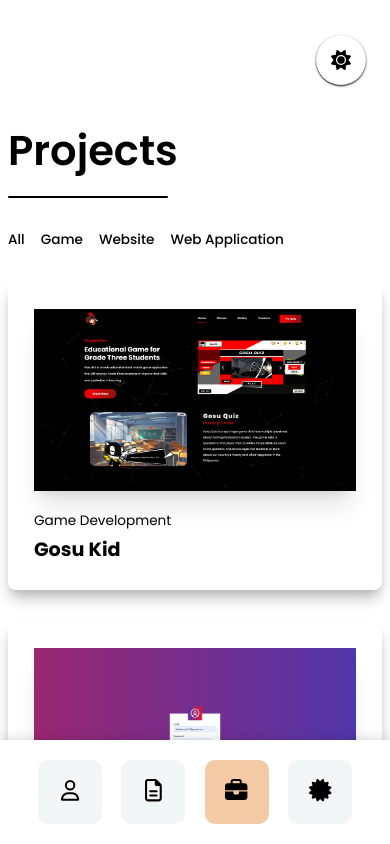
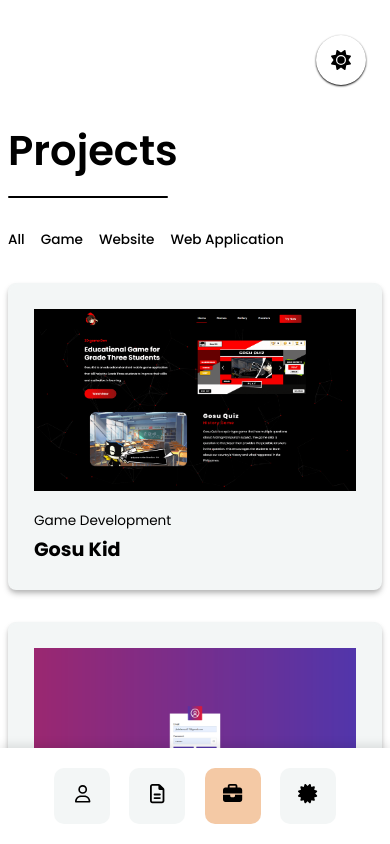
Before and after one commit to IDevl/dizi, a React (Create React App) app: page /#/projects in a window 390 px wide. Shown: the top 844 px of the page. Built offline with nearby package versions, Linux system fonts and the light colour scheme.

Commit message:
nov 1 revisions

```diff
--- a/src/index.css
+++ b/src/index.css
@@ -56,8 +56,8 @@
 
     @media screen and (max-width: 1024px) {
         .menu-item {
-            width: 4rem;
-            height: 4rem;
+            width: 3.5rem;
+            height: 3.5rem;
         }
     }
 
--- a/src/pages/about/about.jsx
+++ b/src/pages/about/about.jsx
@@ -62,7 +62,10 @@ export default function About() {
         <h2 className="page-title-headline text-black dark:text-[white] flex items-start gap-3.5 flex-col md:flex-row md:items-center md:gap-7 after:bg-black dark:after:bg-gradient-to-l from-[#df0000] to-[#550089]">About Me</h2>
         <div className="lg:grid grid-cols-12 md:gap-10 pt-4 pt-[30px] items-center">
           <div className="col-span-12 space-y-2.5">
-            <p className="text-black dark:text-[#b3b3b3] leading-8 text-[1rem]"> Logical, solution-focused IT professional with 2 years of experienced in Web Development. An enthusiast in application and software development and design, and have the perseverance to expand in-depth knowledge and skills through developing real-world projects. </p>
+            <p className="text-black dark:text-[#b3b3b3] leading-8 text-[1rem]">
+              {" "}
+              Logical, solution-focused IT graduate with almost two years of experience in Web Development. An enthusiast in application and software development and currently looking for a new developer role to expand in-depth knowledge and skills in programming and development through developing real-world projects in the field of Information Technology.{" "}
+            </p>
           </div>
         </div>
       </div>
@@ -112,7 +115,14 @@ export default function About() {
             {clients.map((client) => (
               <div className="px-3 md:px-5" key={client.id}>
                 <a className="flex items-center justify-center py-[1em]" href={client.link} target="_blank" rel="noreferrer">
-                  <img src={client.src} alt={client.id} />
+                  <img
+                    src={client.src}
+                    alt={client.id}
+                    onError={({ currentTarget }) => {
+                      currentTarget.onerror = null; // prevents looping
+                      currentTarget.src = "https://picsum.photos/100/100";
+                    }}
+                  />
                 </a>
               </div>
             ))}
--- a/src/pages/about/cube/cube.jsx
+++ b/src/pages/about/cube/cube.jsx
@@ -20,7 +20,7 @@ export default function LogoCube() {
     <div className="my-[120px] min-h-[150px]">
       <div className="stage-cube-container">
         <Cube className="cubespinner" size={150}>
-          <div className="face1 bg-white dark:bg-black bg-opacity-90 border-[1px] border-[black] dark:border-[white]" id="cube-side">
+          <div className="face1 bg-white dark:bg-black bg-opacity-80 dark:bg-opacity-70 border-[1px] border-[black] dark:border-[white]" id="cube-side">
             <svg aria-hidden="true" focusable="false" data-prefix="fab" data-icon="square-js" className="svg-inline--fa fa-square-js text-black dark:text-[#F7D33C]" role="img" xmlns="http://www.w3.org/2000/svg" viewBox="0 0 448 512">
               <path
                 fill="currentColor"
@@ -28,7 +28,7 @@ export default function LogoCube() {
               ></path>
             </svg>
           </div>
-          <div className="face2 bg-white dark:bg-black bg-opacity-90 border-[1px] border-[black] dark:border-[white]" id="cube-side">
+          <div className="face2 bg-white dark:bg-black bg-opacity-80 dark:bg-opacity-70 border-[1px] border-[black] dark:border-[white]" id="cube-side">
             <svg aria-hidden="true" focusable="false" data-prefix="fab" data-icon="wordpress" className="svg-inline--fa fa-wordpress text-black dark:text-[#00c0ff]" role="img" xmlns="http://www.w3.org/2000/svg" viewBox="0 0 512 512">
               <path
                 fill="currentColor"
@@ -36,7 +36,7 @@ export default function LogoCube() {
               ></path>
             </svg>
           </div>
-          <div className="face3 bg-white dark:bg-black bg-opacity-90 border-[1px] border-[black] dark:border-[white]" id="cube-side">
+          <div className="face3 bg-white dark:bg-black bg-opacity-80 dark:bg-opacity-70 border-[1px] border-[black] dark:border-[white]" id="cube-side">
             <svg aria-hidden="true" focusable="false" data-prefix="fab" data-icon="java" className="svg-inline--fa fa-java text-black dark:text-[#F0931C]" role="img" xmlns="http://www.w3.org/2000/svg" viewBox="0 0 384 512">
               <path
                 fill="currentColor"
@@ -44,7 +44,7 @@ export default function LogoCube() {
               ></path>
             </svg>
           </div>
-          <div className="face4 bg-white dark:bg-black bg-opacity-90 border-[1px] border-[black] dark:border-[white]" id="cube-side">
+          <div className="face4 bg-white dark:bg-black bg-opacity-80 dark:bg-opacity-70 border-[1px] border-[black] dark:border-[white]" id="cube-side">
             <svg aria-hidden="true" focusable="false" data-prefix="fab" data-icon="react" className="svg-inline--fa fa-react text-black dark:text-[#43CEF3]" role="img" xmlns="http://www.w3.org/2000/svg" viewBox="0 0 512 512">
               <path
                 fill="currentColor"
@@ -52,7 +52,7 @@ export default function LogoCube() {
               ></path>
             </svg>
           </div>
-          <div className="face5 bg-white dark:bg-black bg-opacity-90 border-[1px] border-[black] dark:border-[white]" id="cube-side">
+          <div className="face5 bg-white dark:bg-black bg-opacity-80 dark:bg-opacity-70 border-[1px] border-[black] dark:border-[white]" id="cube-side">
             <svg aria-hidden="true" focusable="false" data-prefix="fab" data-icon="unity" className="svg-inline--fa fa-unity text-black dark:text-[#ffffff]" role="img" xmlns="http://www.w3.org/2000/svg" viewBox="0 0 450 512">
               <path
                 fill="currentColor"
@@ -60,7 +60,7 @@ export default function LogoCube() {
               ></path>
             </svg>
           </div>
-          <div className="face6 bg-white dark:bg-black bg-opacity-90 border-[1px] border-[black] dark:border-[white]" id="cube-side">
+          <div className="face6 bg-white dark:bg-black bg-opacity-80 dark:bg-opacity-70 border-[1px] border-[black] dark:border-[white]" id="cube-side">
             <svg aria-hidden="true" focusable="false" data-prefix="fab" data-icon="github" className="svg-inline--fa fa-github text-black dark:text-[#ffffff]" role="img" xmlns="http://www.w3.org/2000/svg" viewBox="0 0 496 512">
               <path
                 fill="currentColor"
--- a/src/pages/about/profile.jsx
+++ b/src/pages/about/profile.jsx
@@ -76,7 +76,7 @@ export default function Profile() {
         </div>
 
         <div className="w-100 flex justify-center pb-8">
-          <a href="https://drive.google.com/file/d/1vVdvDbu4gEVzSIj7LsGw_G7dLuy6Nu1H/view?usp=sharing" target="_blank" rel="noreferrer" download className="text-black dark:text-white text-[18px] bg-[#FCECDD] hover:bg-[#F4C9A5] dark:bg-gradient-to-l from-[#df0000] to-[#550089] px-5 py-3 rounded bg-[length:100%_100%] hover:bg-[length:300%_100%] duration-[0.4s] shadow-xl">
+          <a href="https://drive.google.com/file/d/1vVdvDbu4gEVzSIj7LsGw_G7dLuy6Nu1H/view?usp=sharing" target="_blank" rel="noreferrer" download className="text-black dark:text-white text-[18px] bg-[#FCECDD] hover:bg-[#F4C9A5] dark:bg-gradient-to-l from-[#df0000] to-[#550089] px-5 py-3 rounded-xl bg-[length:100%_100%] hover:bg-[length:300%_100%] duration-[0.4s] shadow-xl">
             <FontAwesomeIcon icon={faDownload} /> Download CV
           </a>
         </div>
--- a/src/pages/certificates/certificates.json
+++ b/src/pages/certificates/certificates.json
@@ -10,10 +10,10 @@
   {
     "image": "/img/certificates/seo-reskillz.png",
     "title": "Most Comprehensive Search Engine Optimization Checklist",
-    "category": "ReSkillz Certificate",
+    "category": "ReSkills Certificate",
     "description": "75 minutes learning session on the Most Comprehensive Search Engine Optimization Checklist On Fundamental.",
-    "link": "https://drive.google.com/file/d/1jp94A0DpfI5lyFmNOJtS5brv52OmO_mI/view?usp=share_link",
-    "skills": ["SEO", "Sitelinks", "Google Analytics"]
+    "link": "https://file.reskills.com/micro-cert/136622_rxb0kGUfI5_975_2022-04-08.pdf",
+    "skills": ["Google Analytics", "Sitelinks", "SEO"]
   },
   {
     "image": "/img/certificates/CoC_Exceed.png",
@@ -26,9 +26,9 @@
   {
     "image": "/img/certificates/selfconfidence-reskillz.png",
     "title": "The Power of Self Confidence",
-    "category": "ReSkillz Certificate",
+    "category": "ReSkills Certificate",
     "description": "75 minutes of learning session on The Power of Self-Confidence.",
-    "link": "https://drive.google.com/file/d/1WEu-s-_fIHLZo1Hg26CCZmC4p_CuZLIi/view?usp=share_link",
+    "link": "https://file.reskills.com/micro-cert/136622_3ZEKi3N7a1_985_2022-04-10.pdf",
     "skills": ["Self Confidence", "Self Esteem"]
   },
   {
@@ -41,25 +41,25 @@
   {
     "image": "/img/certificates/ppt-reskillz.png",
     "title": "Ultimate PowerPoint Designer Masterclass (CPD)",
-    "category": "ReSkillz Certificate",
+    "category": "ReSkills Certificate",
     "description": "90 minutes of learning session on the Ultimate PowerPoint Designer Masterclass with CPD Certification.",
-    "link": "https://drive.google.com/file/d/10I6Q0nrpaxUCpludOEEOokl5ORU90KhR/view?usp=sharing",
+    "link": "https://file.reskills.com/micro-cert/136622_g3AagzFJMN_990_2022-04-11.pdf",
     "skills": ["Microsoft PowerPoint"]
   },
   {
     "image": "/img/certificates/networkaddresses-reskillz.png",
     "title": "Basics of Network Addresses",
-    "category": "ReSkillz Certificate",
+    "category": "ReSkills Certificate",
     "description": "75 minutes learning session on the Basics of Network Addresses.",
-    "link": "https://drive.google.com/file/d/1lwPOe_TdgKlbc0LZ_WPu6w0NHh9JuOJl/view?usp=share_link",
+    "link": "https://file.reskills.com/micro-cert/136622_6SR25C0qUD_989_2022-04-12.pdf",
     "skills": ["IP Address", "LAN", "WAN", "TCP/IP Protocols"]
   },
   {
     "image": "/img/certificates/communication-reskillz.png",
-    "title": "Barriers to Communication: DON'T LET IT STOP YOU!",
-    "category": "ReSkillz Certificate",
+    "title": "Barriers To Communication: Don't Let It Stop You!",
+    "category": "ReSkills Certificate",
     "description": "75 minutes learning session on the Barriers of Communication.",
-    "link": "https://drive.google.com/file/d/1KKp1FKoMYTzCx70ATS0Vrt7Kr2fIc8zm/view?usp=sharing",
+    "link": "https://file.reskills.com/micro-cert/136622_X8gkJoFbUN_995_2022-04-15.pdf",
     "skills": ["Interpersonal", "Intrapersonal", "Communication"]
   },
   {
@@ -72,9 +72,9 @@
   {
     "image": "/img/certificates/businessdev-reskillz.png",
     "title": "6 Ways of Business Development Strategies",
-    "category": "ReSkillz Certificate",
+    "category": "ReSkills Certificate",
     "description": "75 minutes of learning session on the 6 Ways of Business Development.",
-    "link": "https://drive.google.com/file/d/14jO6AGR1em0Hqydncwp_e-9iRB3F2uom/view?usp=share_link",
-    "skills": ["Market Research", "Marketing Strategies", "Sales Funnel", "Resource Analysis", "Feedback Loop", "Business Growth"]
+    "link": "https://file.reskills.com/micro-cert/136622_p4kbjpVt7K_992_2022-04-14.pdf",
+    "skills": ["Market", "Analysis", "Sales", "Business", "Marketing", "Feedback"]
   }
 ]
--- a/src/pages/certificates/certificates.jsx
+++ b/src/pages/certificates/certificates.jsx
@@ -23,9 +23,9 @@ export default function Certificates({ setModalData }) {
             {" "}
             DICT{" "}
           </li>
-          <li className={classnames("cursor-pointer mr-4 md:mx-4 duration-[0.4s] text-black dark:text-white", category === "ReSkillz Cert" && "text-[#F4C9A5] dark:text-[#bf58ff]")} onClick={() => setCategory("ReSkillz Cert")}>
+          <li className={classnames("cursor-pointer mr-4 md:mx-4 duration-[0.4s] text-black dark:text-white", category === "ReSkills Cert" && "text-[#F4C9A5] dark:text-[#bf58ff]")} onClick={() => setCategory("ReSkills Cert")}>
             {" "}
-            ReSkillz{" "}
+            ReSkills{" "}
           </li>
           <li className={classnames("cursor-pointer mr-4 md:mx-4 duration-[0.4s] text-black dark:text-white", category === "PUP Cert" && "text-[#F4C9A5] dark:text-[#bf58ff]")} onClick={() => setCategory("PUP Cert")}>
             {" "}
@@ -33,12 +33,12 @@ export default function Certificates({ setModalData }) {
           </li>
         </ul>
         <ResponsiveMasonry columnsCountBreakPoints={{ 0: 1, 767: 2 }}>
-          <Masonry gutter="2rem" className="mt-8 min-h-[50vh] lg:min-h-[100vh]">
+          <Masonry gutter="2rem" className="mt-8 min-h-[100vh]">
             {certificates
               .filter((certificates) => certificates.category.includes(category))
               .map((certificates, index) => (
-                <div key={index} className="grid-item w-100 bg-white dark:bg-transparent p-6 border-[2px] border-white dark:border-[#212425] shadow-lg shadow-[#b7b7b7] dark:shadow-none rounded-lg">
-                  <div className="overflow-hidden shadow-xl" onClick={() => setModalData(certificates)}>
+                <div key={index} className="grid-item w-100 bg-[#F3F6F6] dark:bg-transparent p-6 border-[2px] border-[#F3F6F6] dark:border-[#212425] shadow-md shadow-[#b7b7b7] dark:shadow-none rounded-lg">
+                  <div className="overflow-hidden" onClick={() => setModalData(certificates)}>
                     <img className="w-full cursor-pointer transition duration-[0.4s] hover:scale-110 h-auto" src={process.env.PUBLIC_URL + certificates.image} alt={certificates.title} />
                   </div>
                   <span className="pt-5 text-[0.85rem] block text-black dark:text-[#A6A6A6]"> {certificates.category} </span>
--- a/src/pages/footer/footer.jsx
+++ b/src/pages/footer/footer.jsx
@@ -1,7 +1,7 @@
 export default function Footer() {
   return (
     <>
-      <footer className="bg-transparent dark:bg-[#212425]">
+      <footer className="bg-[#F3F6F6] dark:bg-[#212425]">
         <p className="text-center text-[0.9rem] py-4 text-black dark:text-[#a6a6a6]">
           Jefferson Dela Cruz • 2022
         </p>
--- a/src/pages/header/header_mobile.jsx
+++ b/src/pages/header/header_mobile.jsx
@@ -10,22 +10,22 @@ export default function HeaderMobile() {
   return (
     <div className="fixed bottom-0 left-0 right-0 z-[9999] block lg:hidden">
       <div className="w-full flex items-center justify-center gap-[1.2em] px-4 py-5 bg-white dark:bg-black drop-shadow-[0_-2.5px_5px_rgba(0,0,0,0.1)]">
-        <Link className={classnames("menu-item text-[1.3rem] text-black dark:hover:text-[white] dark:text-[white] bg-[#F3F6F6] hover:bg-[#F4C9A5] dark:bg-[#1D1D1D] dark:hover:bg-gradient-to-l from-[#df0000] to-[#550089]", location.pathname === "/" && "bg-[#F4C9A5] dark:bg-gradient-to-l from-[#df0000] to-[#550089]")} to="./">
+        <Link className={classnames("menu-item text-[1.1rem] text-black dark:hover:text-[white] dark:text-[white] bg-[#F3F6F6] hover:bg-[#F4C9A5] dark:bg-[#1D1D1D] dark:hover:bg-gradient-to-l from-[#df0000] to-[#550089]", location.pathname === "/" && "bg-[#F4C9A5] dark:bg-gradient-to-l from-[#df0000] to-[#550089]")} to="./">
           <span className="text-md mb-1">
             <FontAwesomeIcon icon={faUser} className="flex items-center justify-center"/>
           </span>{" "}
         </Link>
-        <Link className={classnames("menu-item text-[1.4rem] text-black dark:hover:text-[white] dark:text-[white] bg-[#F3F6F6] hover:bg-[#F4C9A5] dark:bg-[#1D1D1D] dark:hover:bg-gradient-to-l from-[#df0000] to-[#550089]", location.pathname === "/resume" && "bg-[#F4C9A5] dark:bg-gradient-to-l from-[#df0000] to-[#550089]")} to="./resume">
+        <Link className={classnames("menu-item text-[1.2rem] text-black dark:hover:text-[white] dark:text-[white] bg-[#F3F6F6] hover:bg-[#F4C9A5] dark:bg-[#1D1D1D] dark:hover:bg-gradient-to-l from-[#df0000] to-[#550089]", location.pathname === "/resume" && "bg-[#F4C9A5] dark:bg-gradient-to-l from-[#df0000] to-[#550089]")} to="./resume">
           <span className="text-md mb-1">
             <FontAwesomeIcon icon={faFileLines} className="flex items-center justify-center"/>
           </span>{" "}
         </Link>
-        <Link className={classnames("menu-item text-[1.4rem] text-black dark:hover:text-[white] dark:text-[white] bg-[#F3F6F6] hover:bg-[#F4C9A5] dark:bg-[#1D1D1D] dark:hover:bg-gradient-to-l from-[#df0000] to-[#550089]", location.pathname === "/projects" && "bg-[#F4C9A5] dark:bg-gradient-to-l from-[#df0000] to-[#550089]")} to="./projects">
+        <Link className={classnames("menu-item text-[1.2rem] text-black dark:hover:text-[white] dark:text-[white] bg-[#F3F6F6] hover:bg-[#F4C9A5] dark:bg-[#1D1D1D] dark:hover:bg-gradient-to-l from-[#df0000] to-[#550089]", location.pathname === "/projects" && "bg-[#F4C9A5] dark:bg-gradient-to-l from-[#df0000] to-[#550089]")} to="./projects">
           <span className="text-md mb-1">
             <FontAwesomeIcon icon={faBriefcase} className="flex items-center justify-center"/>
           </span>{" "}
         </Link>
-        <Link className={classnames("menu-item text-[1.4rem] text-black dark:hover:text-[white] dark:text-[white] bg-[#F3F6F6] hover:bg-[#F4C9A5] dark:bg-[#1D1D1D] dark:hover:bg-gradient-to-l from-[#df0000] to-[#550089]", location.pathname === "/certificates" && "bg-[#F4C9A5] dark:bg-gradient-to-l from-[#df0000] to-[#550089]")} to="./certificates">
+        <Link className={classnames("menu-item text-[1.2rem] text-black dark:hover:text-[white] dark:text-[white] bg-[#F3F6F6] hover:bg-[#F4C9A5] dark:bg-[#1D1D1D] dark:hover:bg-gradient-to-l from-[#df0000] to-[#550089]", location.pathname === "/certificates" && "bg-[#F4C9A5] dark:bg-gradient-to-l from-[#df0000] to-[#550089]")} to="./certificates">
           <span className="text-md mb-1">
             <FontAwesomeIcon icon={faCertificate} className="flex items-center justify-center"/>
           </span>{" "}
--- a/src/pages/modal/modal.jsx
+++ b/src/pages/modal/modal.jsx
@@ -29,7 +29,7 @@ export default function Modal({ modalData, unsetModalData }) {
               </div>
               <div className="flex gap-2.5 flex-wrap mt-6 mb-10">
                 {modalData.skills.map((skills) => (
-                  <button className="border-[1px] border-black hover:border-[#F4C9A5] dark:border-[#bdbdbd] dark:hover:border-[#9d00ff] hover:bg-[#F4C9A5] dark:hover:bg-[#9d00ff] text-[0.9rem] font-[500] text-black dark:text-white px-4 py-1.5 rounded-2xl duration-500 shadow-lg">{skills}</button>
+                  <button className="border-[1px] border-black hover:border-[#F4C9A5] dark:border-[#bdbdbd] dark:hover:border-[#9d00ff] hover:bg-[#F4C9A5] dark:hover:bg-[#9d00ff] text-[0.8rem] font-[500] text-black dark:text-white px-4 py-1.5 rounded-2xl duration-500 shadow-lg">{skills}</button>
                 ))}
               </div>
             </>
@@ -39,7 +39,7 @@ export default function Modal({ modalData, unsetModalData }) {
             <img className="w-100 rounded-[20px]" src={process.env.PUBLIC_URL + modalData.image} alt={modalData.title} />
           </div>
           <div className="flex items-center justify-center w-100">
-            <a className="bg-white hover:bg-[#F4C9A5] dark:hover:bg-gradient-to-l from-[#df0000] to-[#550089] text-black dark:hover:text-white text-[1.1rem] font-[600] px-6 py-1.5 duration-500 drop-shadow-lg rounded-lg" href={modalData.link} target="_blank" rel="noreferrer">
+            <a className="bg-[#FCECDD] dark:bg-white hover:bg-[#F4C9A5] dark:hover:bg-gradient-to-l from-[#df0000] to-[#550089] text-black dark:hover:text-white text-[1.1rem] font-[600] px-6 py-1.5 drop-shadow-lg rounded-lg duration-[0.4s]" href={modalData.link} target="_blank" rel="noreferrer">
               {" "}
               View{" "}
             </a>
--- a/src/pages/projects/projects.jsx
+++ b/src/pages/projects/projects.jsx
@@ -33,12 +33,12 @@ export default function Projects({ setModalData }) {
           </li>
         </ul>
         <ResponsiveMasonry columnsCountBreakPoints={{ 0: 1, 767: 2 }}>
-          <Masonry gutter="2rem" className="mt-8 min-h-[50vh] lg:min-h-[100vh]">
+          <Masonry gutter="2rem" className="mt-8 min-h-[100vh]">
             {projects
               .filter((projects) => projects.category.includes(category))
               .map((projects, index) => (
-                <div key={index} transition={{ duration: 0.2 }} animate={{ opacity: 1 }} initial={{ opacity: 0 }} exit={{ opacity: 0 }} className="w-100 bg-white dark:bg-transparent p-6 border-[2px] border-white dark:border-[#212425] shadow-lg shadow-[#b7b7b7] dark:shadow-none rounded-lg">
-                  <div className="overflow-hidden shadow-xl" onClick={() => setModalData(projects)}>
+                <div key={index} transition={{ duration: 0.2 }} animate={{ opacity: 1 }} initial={{ opacity: 0 }} exit={{ opacity: 0 }} className="w-100 bg-[#F3F6F6] dark:bg-transparent p-6 border-[2px] border-[#F3F6F6] dark:border-[#212425] shadow-md shadow-[#b7b7b7] dark:shadow-none rounded-lg">
+                  <div className="overflow-hidden" onClick={() => setModalData(projects)}>
                     <img className="w-full cursor-pointer transition duration-[0.4s] hover:scale-110 h-auto" src={process.env.PUBLIC_URL + projects.image} alt={projects.title} />
                   </div>
                   <span className="pt-5 text-[0.85rem] block text-black dark:text-[#A6A6A6]"> {projects.category} </span>
```
